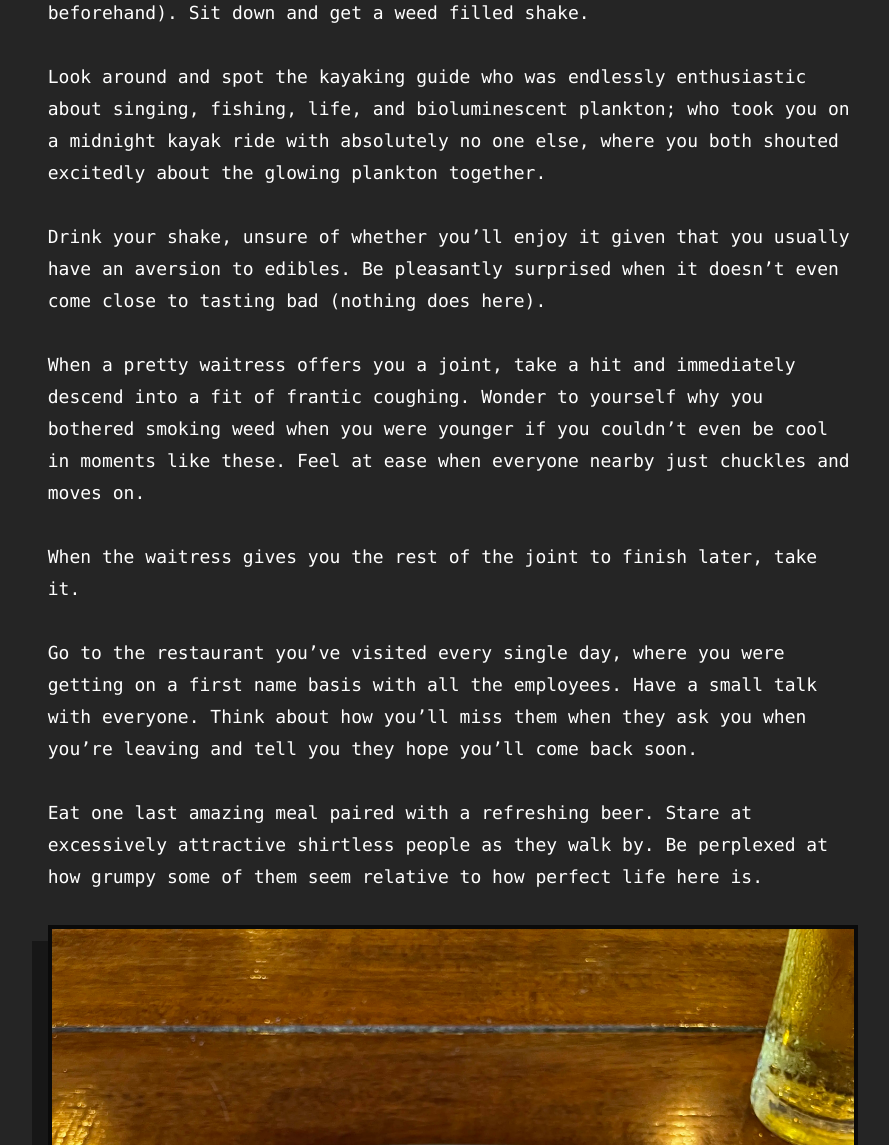
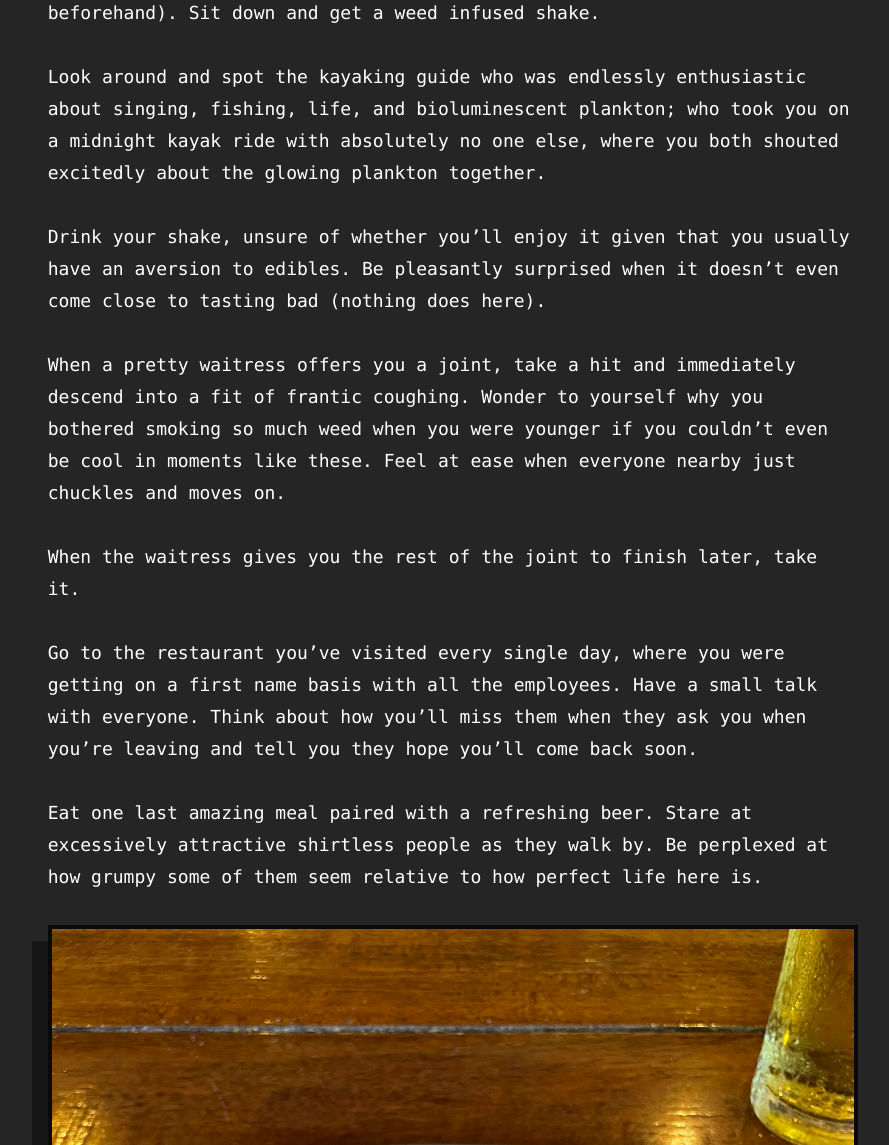
Before and after one commit to tbrockman/tbrockman.github.io, a Jekyll site: the page built from _posts/2022-06-26-how-to-spend-your-last-day-in-thailand.md, in a window 1280 px wide and 1400 px high, scrolled down 1165 px. Shown: the part 255-1400 px from the top of the window, without its empty margins (187-1076 px from the left). Built offline with Jekyll 4.4.1, drawn with Linux system fonts in a browser that asks for light colours; some of the changed text lies outside the part shown.

Commit message:
Update styling. Finish blogpost.

```diff
--- a/_layouts/post.html
+++ b/_layouts/post.html
@@ -16,7 +16,7 @@
   {% include navbar.html %}
   <div class="page-container post-container">
     <div class="post-header">
-      <h1>{{page.title}}</h1>
+      <h1>{{page.title | markdownify | remove: '<p>' | remove: '</p>'}}</h1>
     </div>
     {{ content }}
     <script src="https://theo.lol/client.js" repo="tbrockman/tbrockman.github.io" issue-term="{{page.title}}"
@@ -30,4 +30,5 @@
     data-cf-beacon='{"token": "5be6f51b79624ee984b67f5bd09f6f30"}'></script><!-- End Cloudflare Web Analytics -->
 
   <body>
+
 </html>
--- a/_posts/2022-06-26-how-to-spend-your-last-day-in-thailand.md
+++ b/_posts/2022-06-26-how-to-spend-your-last-day-in-thailand.md
@@ -4,7 +4,7 @@ title: 'how to spend your last day in Thailand 🌴'
 date: 2022-06-15 19:19:00 +0000
 author: Theodore Brockman
 categories: how-to travel
-excerpt: a guide on how to appreciate the time you have left in a beautiful remote beach town
+excerpt: A guide on how to appreciate the time you have left in a beautiful remote beach town
 ---
 
 Wake up late, shower off the usual night time sweat, go get your already prepared breakfast (containing some of the tastiest and juiciest fruit you’ve ever had), think about what you have to do for the day, quietly contemplate your life, and then briefly sit in absent thought.
@@ -20,13 +20,13 @@ Give her a real hug back.
 
 Get your Covid test, be shocked at how reasonably priced it is (only $6), and when you don’t have enough Thai Baht feel incredibly grateful that they tell you it’s okay to come back and pay them the rest later.
 
-Go to the bar that one friendly-seeming guy hanging out on the street has constantly told you to visit (paying back the money to the clinic beforehand). Sit down and get a weed filled shake.
+Go to the bar that one friendly-seeming guy hanging out on the street has constantly told you to visit (paying back the money to the clinic beforehand). Sit down and get a weed infused shake.
 
 Look around and spot the kayaking guide who was endlessly enthusiastic about singing, fishing, life, and bioluminescent plankton; who took you on a midnight kayak ride with absolutely no one else, where you both shouted excitedly about the glowing plankton together.
 
 Drink your shake, unsure of whether you’ll enjoy it given that you usually have an aversion to edibles. Be pleasantly surprised when it doesn't even come close to tasting bad (nothing does here).
 
-When a pretty waitress offers you a joint, take a hit and immediately descend into a fit of frantic coughing. Wonder to yourself why you bothered smoking weed when you were younger if you couldn't even be cool in moments like these. Feel at ease when everyone nearby just chuckles and moves on.
+When a pretty waitress offers you a joint, take a hit and immediately descend into a fit of frantic coughing. Wonder to yourself why you bothered smoking so much weed when you were younger if you couldn't even be cool in moments like these. Feel at ease when everyone nearby just chuckles and moves on.
 
 When the waitress gives you the rest of the joint to finish later, take it.
 
--- a/_sass/blog.scss
+++ b/_sass/blog.scss
@@ -96,9 +96,6 @@ body {
     font-size: 2em;
     font-family: Arial;
     overflow-y: hidden;
-    display: -webkit-box;
-    -webkit-line-clamp: 2;
-    -webkit-box-orient: vertical;
     overflow: hidden;
     word-break: break-word;
     color: $color-primary;
--- a/_sass/post.scss
+++ b/_sass/post.scss
@@ -76,7 +76,7 @@ h1 {
 	font-size: 5rem;
 }
 
-h2 {
+>h2 {
 	color: $color-primary;
 	margin-top: 1em;
 	font-size: 3em;
@@ -114,14 +114,24 @@ blockquote {
 	overflow-x: auto;
 }
 
-p > code {
+li>code,
+p>code,
+a>code {
 	padding: 5px !important;
-	margin: 4px;
 	border-radius: 0 !important;
 	color: #fff !important;
+	display: inline-block;
 }
 
-p > strong > code {
+a:not(pre)>code.highlighter-rouge {
+	background-color: $color-primary;
+}
+
+a:not(pre):hover>code.highlighter-rouge {
+	background-color: $color-hover;
+}
+
+p>strong>code {
 	background-color: #eee;
 	padding: 3px;
 	margin: 2px;
@@ -137,20 +147,11 @@ p > strong > code {
 	margin: 2rem 0;
 }
 
-.post-container p a .highlighter-rouge {
-	font-family: $font-family-primary;
-	font-size: 1rem;
-	display: block;
-	margin-top: 4em;
-	margin-bottom: 0;
-	border-radius: 0 !important;
-	padding: 0.25em 0.5em;
-	background-color: #fe5858;
-	color: #ffffff;
-	box-shadow: $hover-box-shadow;
-	border: $hover-box-border;
-	border-bottom: 0;
-	word-break: break-all;
+.post-container>p>a>code.highlighter-rouge {
+	// display: block;
+	// box-shadow: $hover-box-shadow;
+	// border-bottom: 0;
+	// word-break: break-all;
 }
 
 .post-header {
@@ -158,10 +159,6 @@ p > strong > code {
 	justify-content: center;
 	flex-direction: column;
 	margin: 4em 0 0;
-}
-
-.highlighter-rouge {
-	margin-bottom: 4em;
 }
 
 .post-header h1 {
@@ -211,15 +208,36 @@ p > strong > code {
 	font-family: $font-family-primary !important;
 }
 
-img + em {
+img+em {
 	margin-top: -2rem;
 	text-align: center;
 	font-size: 1rem;
 	display: block;
 }
 
+h1>code[class*=language-plaintext].highlighter-rouge,
+h1>a>code[class*=language-plaintext].highlighter-rouge {
+	border-width: 8px;
+}
+
+:not(pre)>code[class*=language-plaintext] {
+	display: inline-block;
+	line-height: normal;
+	color: inherit;
+	border-radius: 0 !important;
+	// padding: 0.25em 0.5em;
+	// background-color: #fe5858;
+	background-color: $hover-background-color;
+	border: $hover-box-border;
+	color: #ffffff;
+}
+
 code[class*='language-'],
 pre[class*='language-'] {
 	font-family: $font-family-primary;
-	font-size: 1rem;
+	font-size: inherit;
 }
+
+pre[class*='language-'] {
+	margin-bottom: 4rem;
+}
--- a/assets/js/post.js
+++ b/assets/js/post.js
@@ -1,13 +1,34 @@
 const init = () => {
-    const elements = document.querySelectorAll("p a code");
+    const elements = document.querySelectorAll("p > a > code.language-plaintext.highlighter-rouge");
     elements.forEach(element => {
         const grandparent = element.parentNode.parentNode;
-        grandparent.setAttribute('style', 'margin:0;')
 
-        if (grandparent.nextSibling) {
-            const grandSibling = grandparent.nextSibling.nextElementSibling;
-            const adjacentCodeBlock = grandSibling.firstChild.firstChild;
-            adjacentCodeBlock.setAttribute('style', 'border-top:0;')
+
+
+        const styleLink = `display: flex;
+        flex: 1;
+        border-bottom: none;
+        padding: 8px 16px !important;
+        font-size: 1rem;`
+        const styleLinkGrandparent = `margin-bottom: 0;`
+        const styleLinkGrandSiblingPre = `border-top: none;`
+
+        if (grandparent.nextElementSibling && grandparent.nextElementSibling.className.includes('language-')) {
+            element.style.borderBottom = 'none';
+            element.style.fontSize = '1rem';
+            element.style.display = 'flex';
+            element.style.setProperty('padding', '8px 16px', 'important')
+
+            grandparent.style.marginBottom = '0';
+
+            const pre = grandparent.nextElementSibling.querySelector('pre')
+            console.log(pre)
+
+            pre.style.borderTop = 'none';
+            // grandparent.setAttribute('style', 'margin:0;')
+            // const grandSibling = grandparent.nextSibling.nextElementSibling;
+            // const adjacentCodeBlock = grandSibling.firstChild.firstChild;
+            // adjacentCodeBlock.setAttribute('style', 'border-top:0;')
         }
     })
 }
```
Also changed, not shown: _posts/2024-01-29-content-script-messaging.md (added, +355 -0 lines), assets/img/main-world-content-scripts-with-message-passing/chrome-runtime-onmesasage-undefined.png (added), assets/img/main-world-content-scripts-with-message-passing/chrome-runtime-undefined-on-message-error.png (added), assets/img/main-world-content-scripts-with-message-passing/injected-script-id-console-message.png (added), assets/img/main-world-content-scripts-with-message-passing/mangled-request-console-log.png (added), assets/img/main-world-content-scripts-with-message-passing/mangled-request.png (added), assets/img/main-world-content-scripts-with-message-passing/toggled-message-console-log.png (added).
